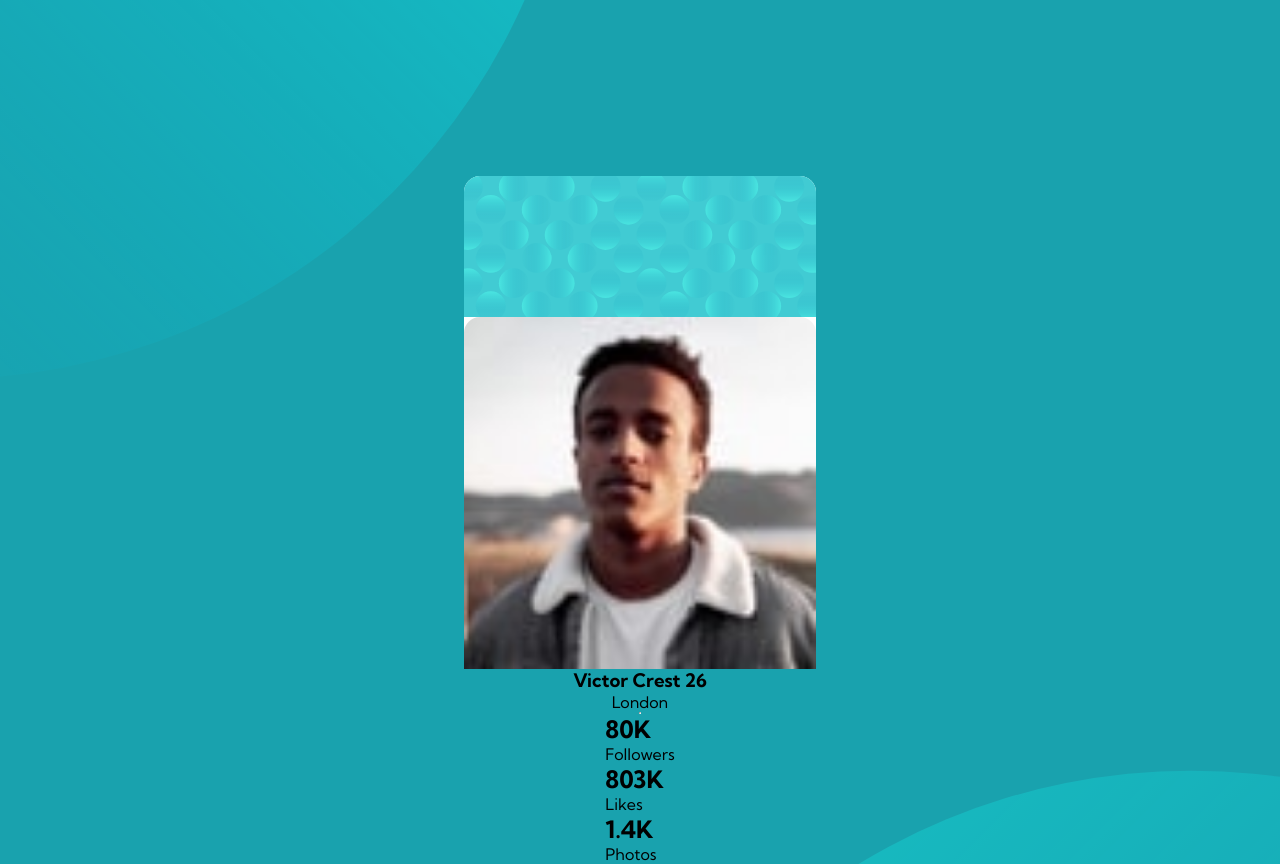
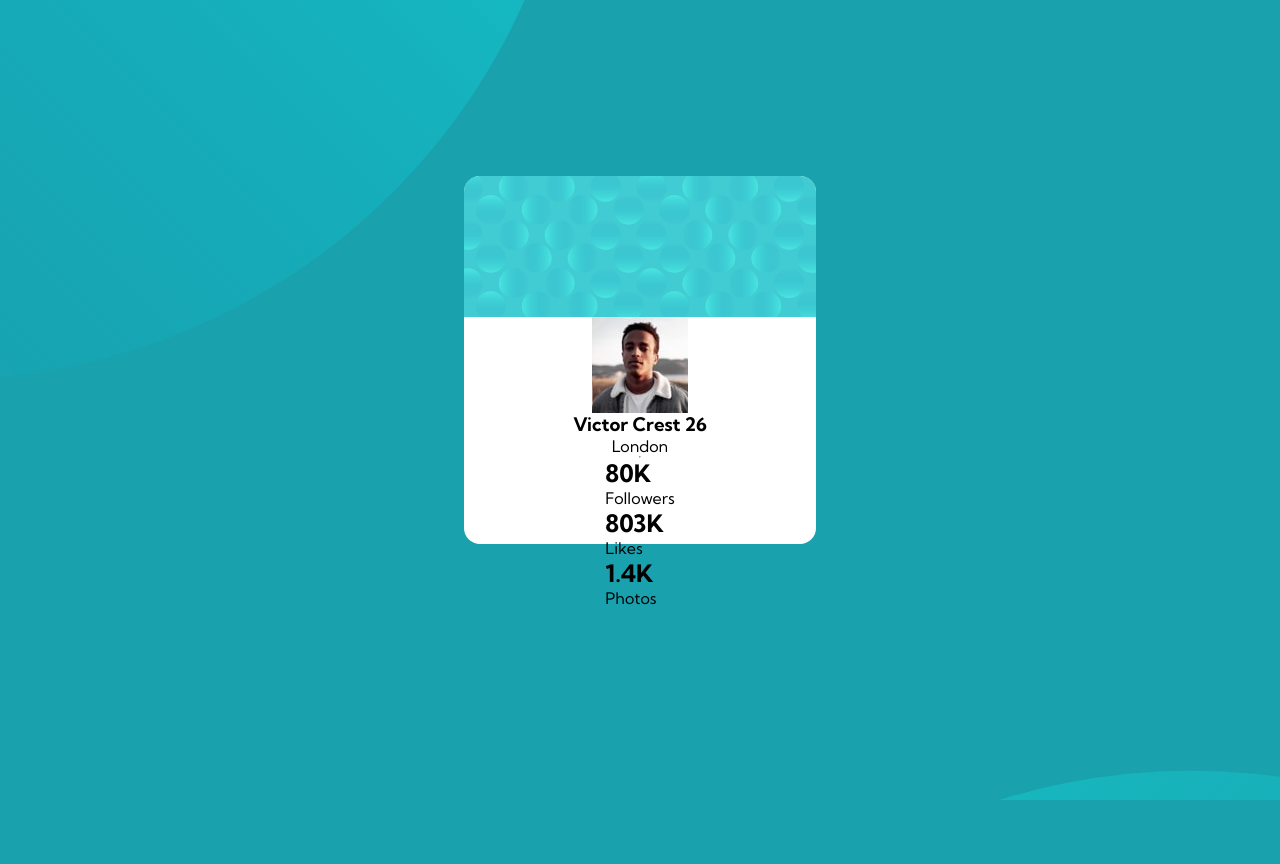
Before and after one commit to itsteatv/profile-card-component, a React (Vite) app: page / in a window 1280 px wide. After the commit the page ends 800 px from the top, so only its background shows below. Built offline with nearby package versions, Linux system fonts and the light colour scheme.

Commit message:
className Fixed In JSX 🐛

```diff
--- a/src/App.jsx
+++ b/src/App.jsx
@@ -7,10 +7,10 @@
     <main>
       <section className="main-container">
         <img className="header-image" src={headerImage} alt="HeaderImage" />
-        <img className="header-image" src={profilePicture} alt="Profile Picture" />
+        <img className="profile-picture" src={profilePicture} alt="Profile Picture" />
         <section className="details">
           <h1>
-            Victor Crest<span> 26</span>
+            Victor Crest <span>26</span>
           </h1>
         </section>
         <p className="location">London</p>
```
